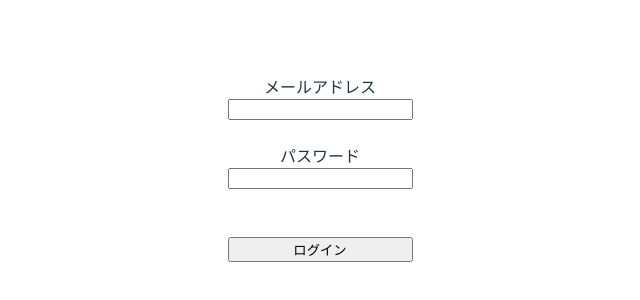
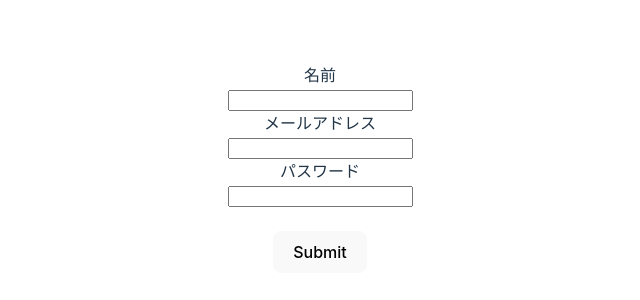
Before and after one commit to na2kera/railway-review-app, a React (Vite) app: page /signup in a window 1280 px wide. Shown: the part 232-532 px from the top of the page, without its empty margins (320-960 px from the left). Built offline with nearby package versions, Linux system fonts and the light colour scheme.

Commit message:
サインアップ機能

```diff
--- a/package.json
+++ b/package.json
@@ -11,8 +11,10 @@
     "test": "vitest"
   },
   "dependencies": {
+    "formik": "^2.4.6",
     "react": "^18.3.1",
-    "react-dom": "^18.3.1"
+    "react-dom": "^18.3.1",
+    "react-router-dom": "^6.26.0"
   },
   "devDependencies": {
     "@eslint/js": "^9.8.0",
--- a/src/App.tsx
+++ b/src/App.tsx
@@ -1,47 +1,15 @@
-import { useState } from "react";
 import "./App.css";
+import { Route, Routes } from "react-router-dom";
+import Login from "./Login";
+import Signup from "./Signup";
 
 function App() {
-  const [email, setEmail] = useState("");
-  const [password, setPassword] = useState("");
-
-  const handleSubmit = (e: React.FormEvent<HTMLFormElement>) => {
-    e.preventDefault();
-    if (!email || !password) {
-      alert("メールアドレスとパスワードを入力してください");
-      return;
-    } else if (!email.includes("@")) {
-      alert("メールアドレスは正しい形式ではありません");
-      return;
-    }
-  };
-
   return (
     <>
-      <div>
-        <form className="login-form" onSubmit={handleSubmit}>
-          <label htmlFor="email">メールアドレス</label>
-          <input
-            type="email"
-            id="email"
-            className="email"
-            value={email}
-            onChange={(e) => setEmail(e.target.value)}
-          />
-          <br />
-          <label htmlFor="password">パスワード</label>
-          <input
-            type="password"
-            id="password"
-            className="password"
-            value={password}
-            onChange={(e) => setPassword(e.target.value)}
-          />
-          <br />
-          <br />
-          <input type="submit" value={"ログイン"} className="login" />
-        </form>
-      </div>
+      <Routes>
+        <Route path="/signup" element={<Signup />} />
+        <Route path="/login" element={<Login />} />
+      </Routes>
     </>
   );
 }
--- /dev/null
+++ b/src/Login.tsx
@@ -0,0 +1,48 @@
+import { useState } from "react";
+import "./App.css";
+
+const Login = () => {
+  const [email, setEmail] = useState("");
+  const [password, setPassword] = useState("");
+
+  const handleSubmit = (e: React.FormEvent<HTMLFormElement>) => {
+    e.preventDefault();
+    if (!email || !password) {
+      alert("メールアドレスとパスワードを入力してください");
+      return;
+    } else if (!email.includes("@")) {
+      alert("メールアドレスは正しい形式ではありません");
+      return;
+    }
+  };
+  return (
+    <>
+      <div>
+        <form className="login-form" onSubmit={handleSubmit}>
+          <label htmlFor="email">メールアドレス</label>
+          <input
+            type="email"
+            id="email"
+            className="email"
+            value={email}
+            onChange={(e) => setEmail(e.target.value)}
+          />
+          <br />
+          <label htmlFor="password">パスワード</label>
+          <input
+            type="password"
+            id="password"
+            className="password"
+            value={password}
+            onChange={(e) => setPassword(e.target.value)}
+          />
+          <br />
+          <br />
+          <input type="submit" value={"ログイン"} className="login" />
+        </form>
+      </div>
+    </>
+  );
+};
+
+export default Login;
--- /dev/null
+++ b/src/Signup.tsx
@@ -0,0 +1,96 @@
+import { Formik } from "formik";
+
+const Signup = () => {
+  return (
+    <div>
+      <Formik
+        initialValues={{ name: "", email: "", password: "" }}
+        validate={(values) => {
+          const errors: {
+            name?: string;
+            email?: string;
+            password?: string;
+          } = {};
+          if (!values.email) {
+            errors.email = "Required";
+          } else if (
+            !/^[A-Z0-9._%+-]+@[A-Z0-9.-]+\.[A-Z]{2,}$/i.test(values.email)
+          ) {
+            errors.email = "Invalid email address";
+          }
+          return errors;
+        }}
+        onSubmit={(values, { setSubmitting }) => {
+          setTimeout(() => {
+            alert(JSON.stringify(values, null, 2));
+            fetch("https://railway.bookreview.techtrain.dev/users", {
+              method: "POST",
+              headers: {
+                "Content-Type": "application/json",
+              },
+              body: JSON.stringify(values),
+            });
+            console.log(JSON.stringify(values));
+            setSubmitting(false);
+          }, 400);
+        }}
+      >
+        {({
+          values,
+          errors,
+          touched,
+          handleChange,
+          handleBlur,
+          handleSubmit,
+          isSubmitting,
+          /* and other goodies */
+        }) => (
+          <form onSubmit={handleSubmit}>
+            <label htmlFor="name">名前</label>
+            <br />
+            <input
+              type="text"
+              name="name"
+              id="name"
+              onChange={handleChange}
+              onBlur={handleBlur}
+              value={values.name}
+            />
+            {errors.name && touched.name && errors.name}
+            <br />
+            <label htmlFor="email">メールアドレス</label>
+            <br />
+            <input
+              type="email"
+              name="email"
+              id="email"
+              onChange={handleChange}
+              onBlur={handleBlur}
+              value={values.email}
+            />
+            {errors.email && touched.email && errors.email}
+            <br />
+            <label htmlFor="password">パスワード</label>
+            <br />
+            <input
+              type="password"
+              name="password"
+              id="password"
+              onChange={handleChange}
+              onBlur={handleBlur}
+              value={values.password}
+            />
+            {errors.password && touched.password && errors.password}
+            <br />
+            <br />
+            <button type="submit" disabled={isSubmitting}>
+              Submit
+            </button>
+          </form>
+        )}
+      </Formik>
+    </div>
+  );
+};
+
+export default Signup;
--- a/src/main.tsx
+++ b/src/main.tsx
@@ -1,10 +1,13 @@
-import { StrictMode } from 'react'
-import { createRoot } from 'react-dom/client'
-import App from './App.tsx'
-import './index.css'
+import { StrictMode } from "react";
+import { createRoot } from "react-dom/client";
+import App from "./App.tsx";
+import "./index.css";
+import { BrowserRouter } from "react-router-dom";
 
-createRoot(document.getElementById('root')!).render(
+createRoot(document.getElementById("root")!).render(
   <StrictMode>
-    <App />
-  </StrictMode>,
-)
+    <BrowserRouter>
+      <App />
+    </BrowserRouter>
+  </StrictMode>
+);
```
Also changed, not shown: 1 other file (tests, documents, lock files or other folders).
